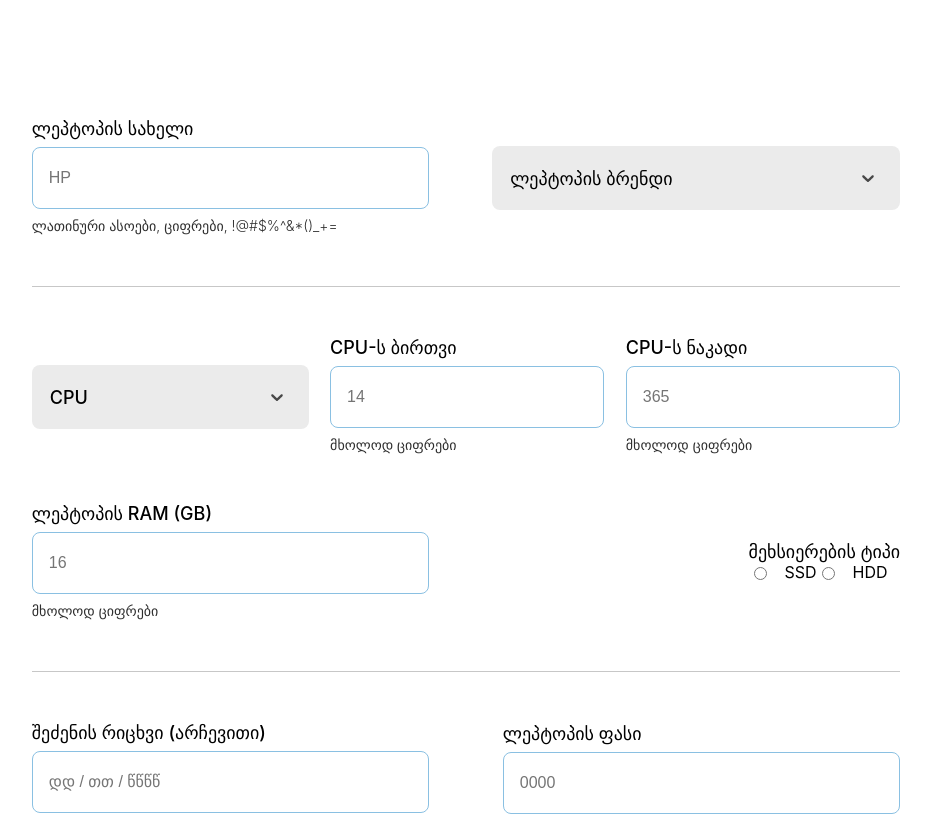
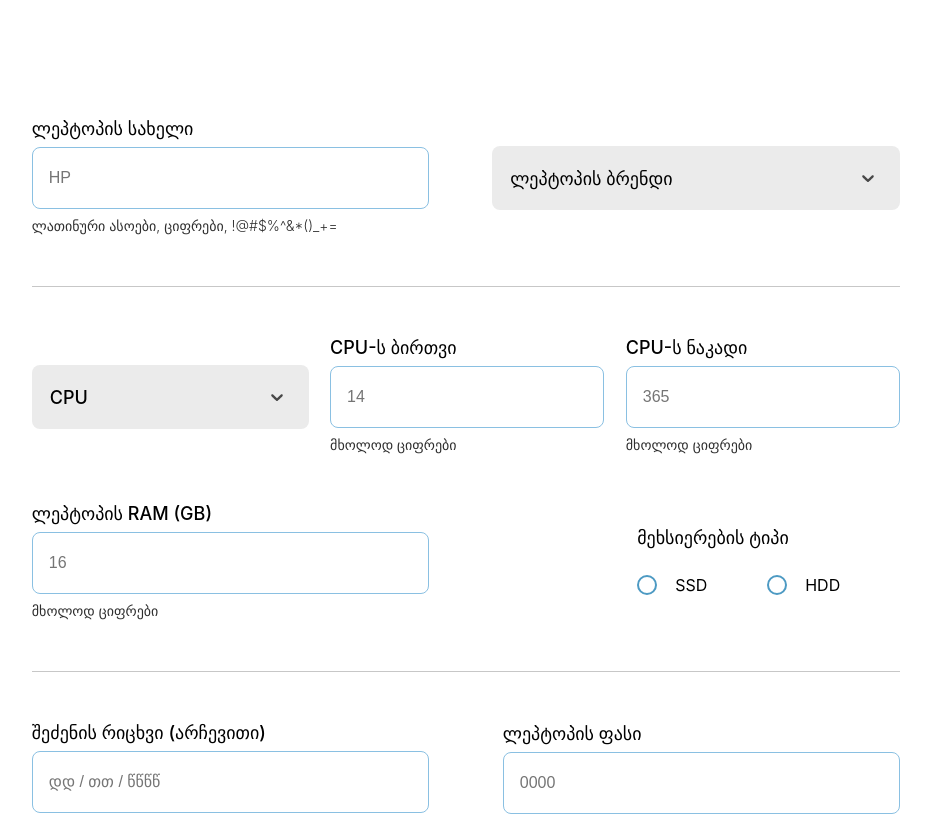
Before and after one commit to lukamindo/Redberry-Pcfy, a React (Create React App) app: page /form in a window 1280 px wide. Shown: the top 816 px of the page, without its empty margins (174-1105 px from the left). Built offline with nearby package versions, Linux system fonts and the light colour scheme.

Commit message:
finish styling radiobutton

```diff
--- a/src/library/component/radiobuttons/RadioButton.js
+++ b/src/library/component/radiobuttons/RadioButton.js
@@ -1,4 +1,5 @@
 import React from "react";
+import { useFormContext } from "react-hook-form";
 import { StyledRadioContainer } from "./RadioButton.styled";
 
 export default function RadioButton({
@@ -6,21 +7,23 @@ export default function RadioButton({
   value,
   onChange,
   id,
-  isSelected,
-  register,
+  state,
   name,
 }) {
+  const formContext = useFormContext();
   return (
     <StyledRadioContainer>
+      <label>
         <input
           type="radio"
-        {...register(name)}
-        checked={isSelected === value}
           id={id}
+          checked={state === value}
           onChange={onChange}
           value={value}
+          {...formContext.register(name)}
         />
         <p>{label}</p>
+      </label>
     </StyledRadioContainer>
   );
 }
--- a/src/library/component/radiobuttons/RadioButton.styled.js
+++ b/src/library/component/radiobuttons/RadioButton.styled.js
@@ -1,11 +1,40 @@
 import styled from "styled-components";
 
 export const StyledRadioContainer = styled.div`
-  display: flex;
+  margin-right: 60px;
+  margin-top: 27px;
+  flex-shrink: 0;
 
-  p {
+  label {
+    display: flex;
     font-weight: 400;
     font-size: 16px;
-    margin-left: 15px;
+  }
+
+  input[type="radio"] {
+    appearance: none;
+    margin: 0 18px 0 0;
+
+    font: inherit;
+    width: 20px;
+    height: 20px;
+    border: 2px solid #4d9ac3;
+    border-radius: 20px;
+    display: grid;
+    place-content: center;
+  }
+
+  input[type="radio"]::before {
+    content: "";
+    width: 12px;
+    height: 12px;
+    border-radius: 20px;
+    transform: scale(0);
+    transition: 120ms transform ease-in-out;
+    background-color: #4d9ac3;
+  }
+
+  input[type="radio"]:checked::before {
+    transform: scale(1);
   }
 `;
```
Lines whose indentation alone changed are shown as unchanged.
